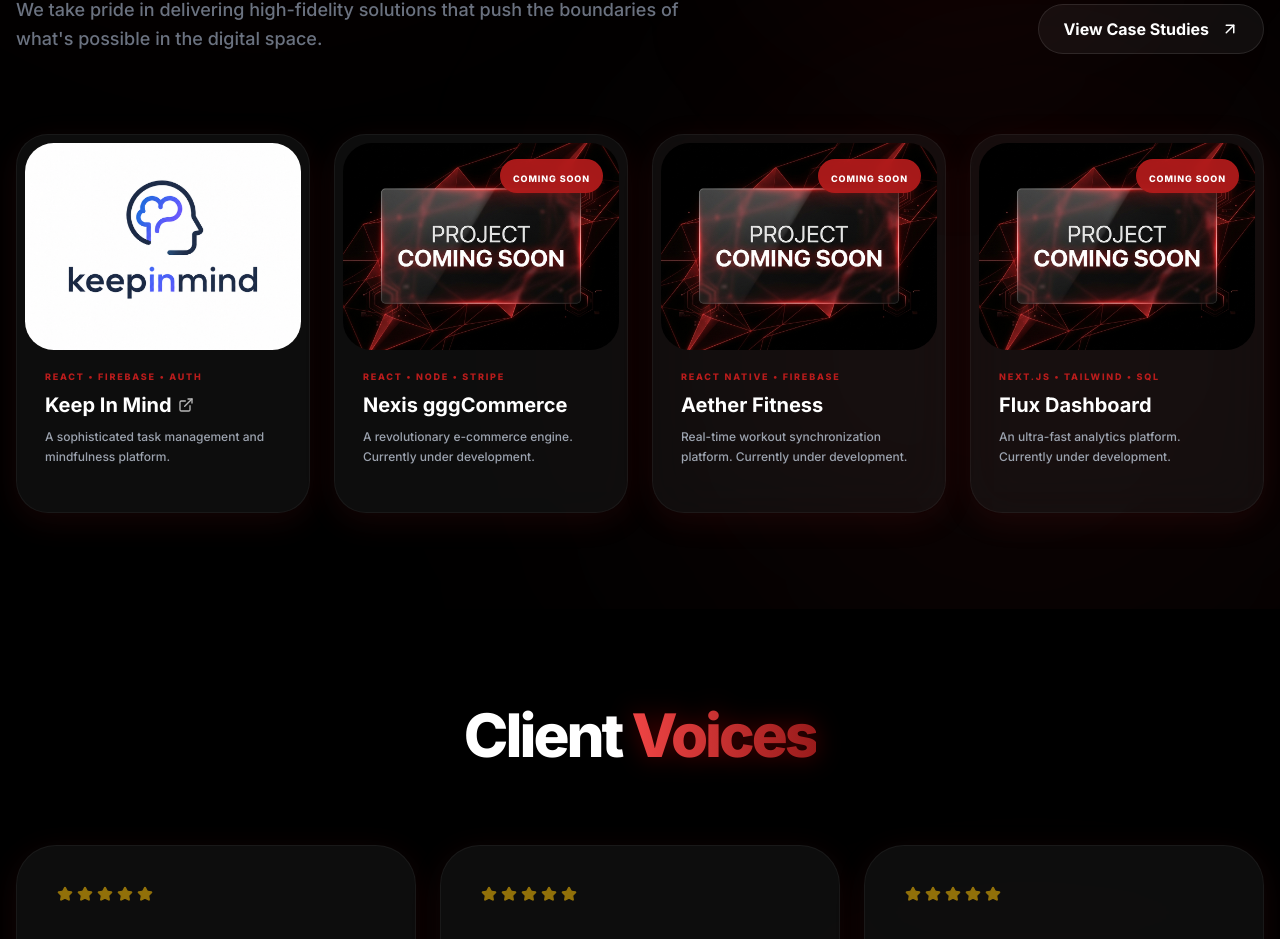
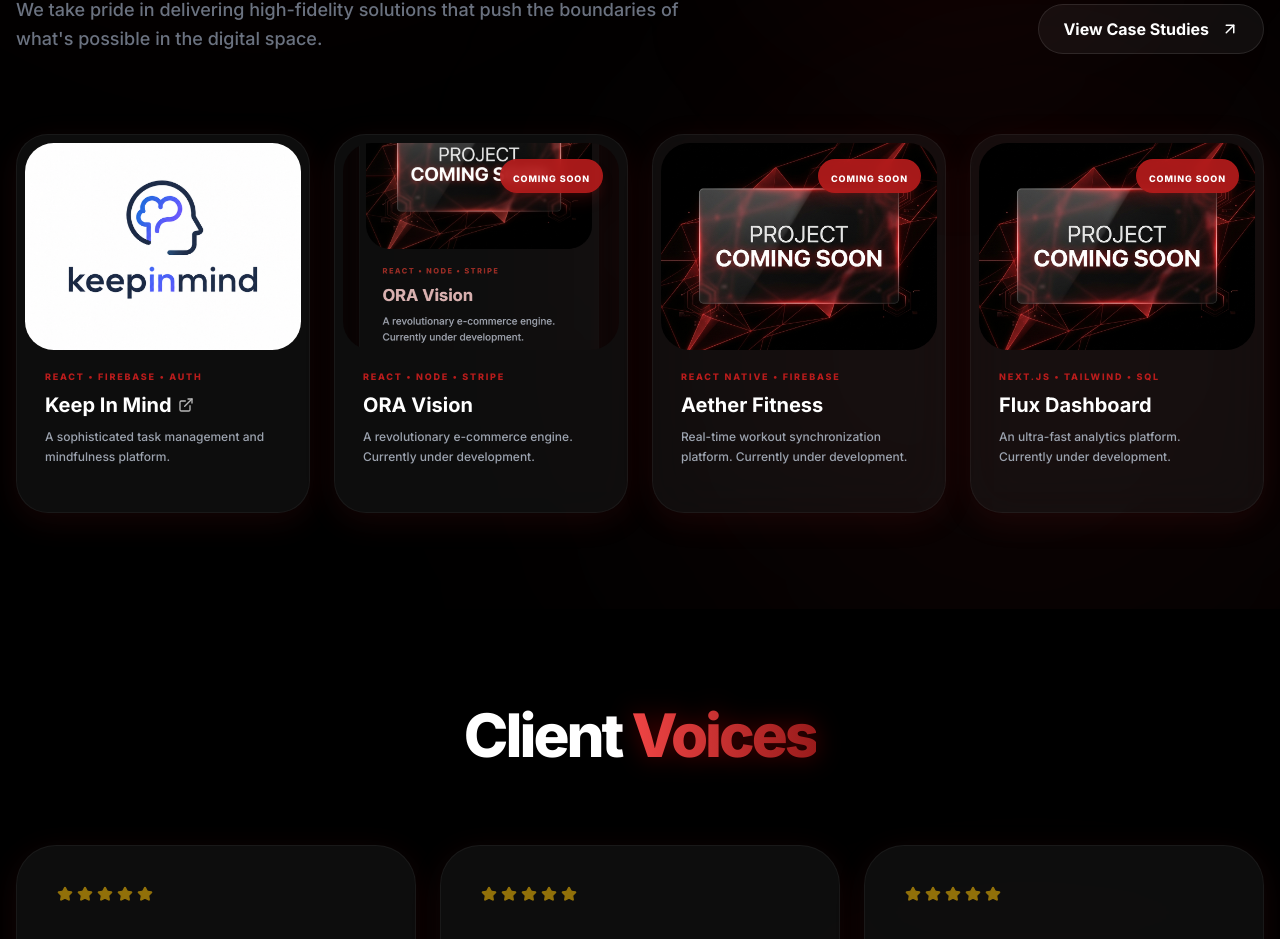
Before and after one commit to masudurrahamanrm/CloudNexis, a React (Vite) app in the folder frontend/: page / in a window 1280 px wide. Shown: the part 3463-4402 px from the top of the page. Built offline with nearby package versions, Linux system fonts and the light colour scheme.

Commit message:
style: update ORA Vision card to use the brand new logo

```diff
--- a/frontend/src/components/Portfolio.jsx
+++ b/frontend/src/components/Portfolio.jsx
@@ -11,9 +11,9 @@ const projects = [
     url: 'https://keepinmind.in'
   },
   {
-    name: 'Nexis gggCommerce',
+    name: 'ORA Vision',
     tech: 'React • Node • Stripe',
-    image: '/coming-soon.png',
+    image: '/oravision-logo.png',
     description: 'A revolutionary e-commerce engine. Currently under development.',
     status: 'Coming Soon'
   },
```
Also changed, not shown: frontend/public/oravision-logo.png (added).
